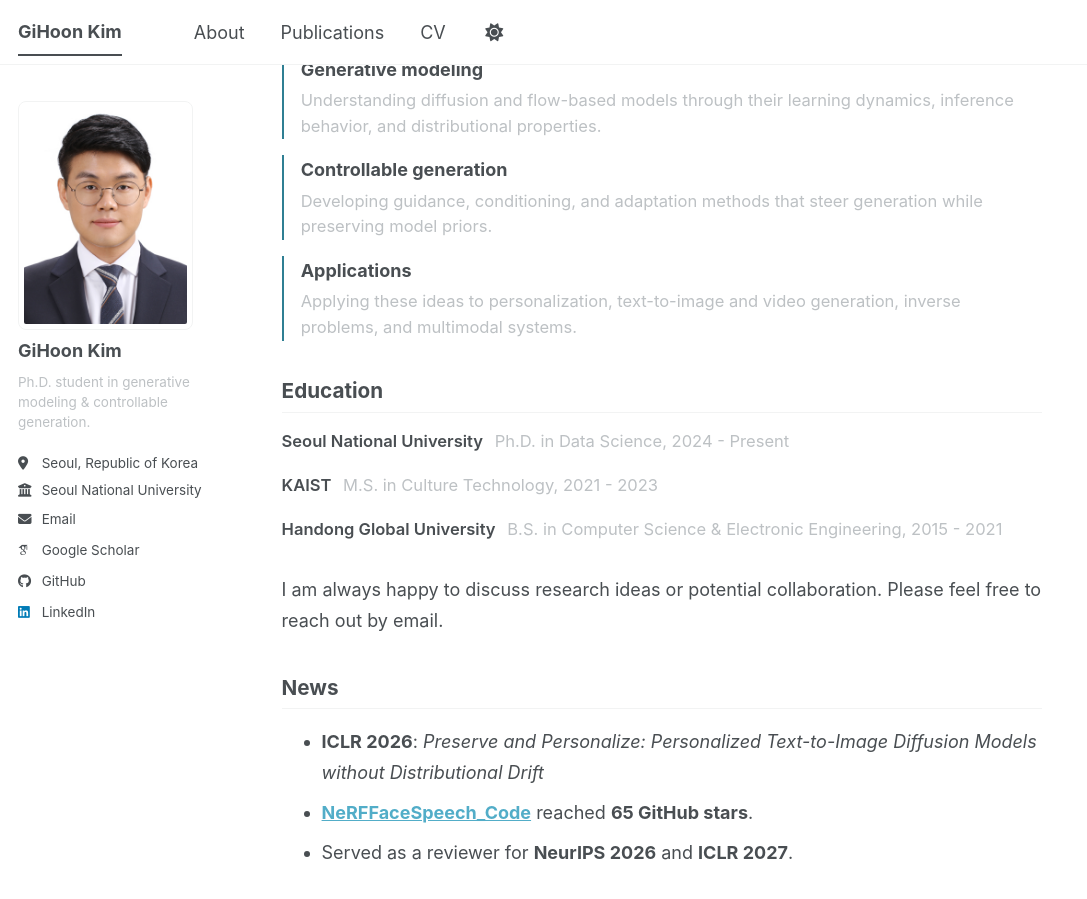
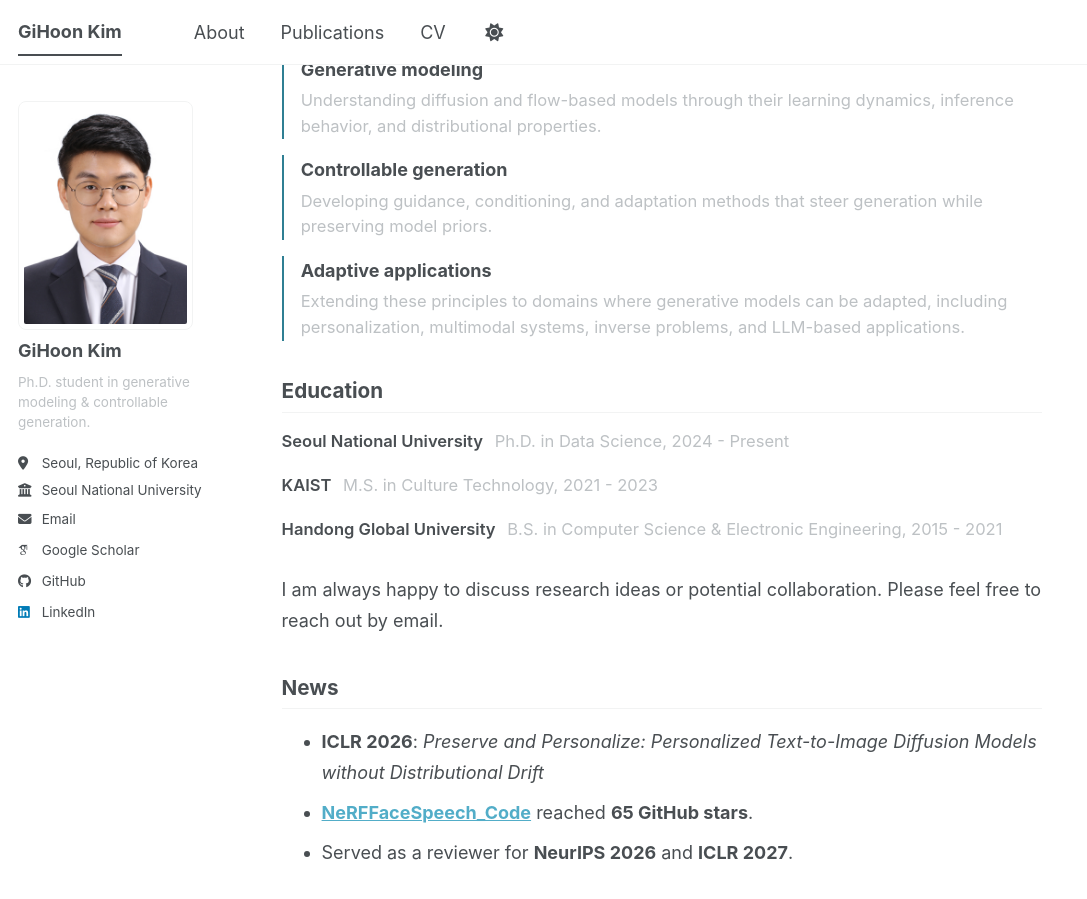
Before and after one commit to rlgnswk/gihoonkim, a Jekyll site: the page built from _pages/about.md, in a window 1280 px wide and 900 px high, scrolled down 380 px. Shown: the whole window, without its empty margins (0-1087 px from the left). Built offline with Jekyll 4.4.1, drawn with Linux system fonts in a browser that asks for light colours; some web fonts are replaced; a script bundle is joined from its source files by our own code; library files that are not in the unit come from our copies.

Commit message:
Broaden adaptive applications wording

```diff
--- a/_pages/about.md
+++ b/_pages/about.md
@@ -27,8 +27,8 @@ I am a Ph.D. student in Data Science at <strong>Seoul National University</stron
     <span>Developing guidance, conditioning, and adaptation methods that steer generation while preserving model priors.</span>
   </div>
   <div class="focus-item">
-    <strong>Applications</strong>
-    <span>Applying these ideas to personalization, text-to-image and video generation, inverse problems, and multimodal systems.</span>
+    <strong>Adaptive applications</strong>
+    <span>Extending these principles to domains where generative models can be adapted, including personalization, multimodal systems, inverse problems, and LLM-based applications.</span>
   </div>
 </div>
 
```
